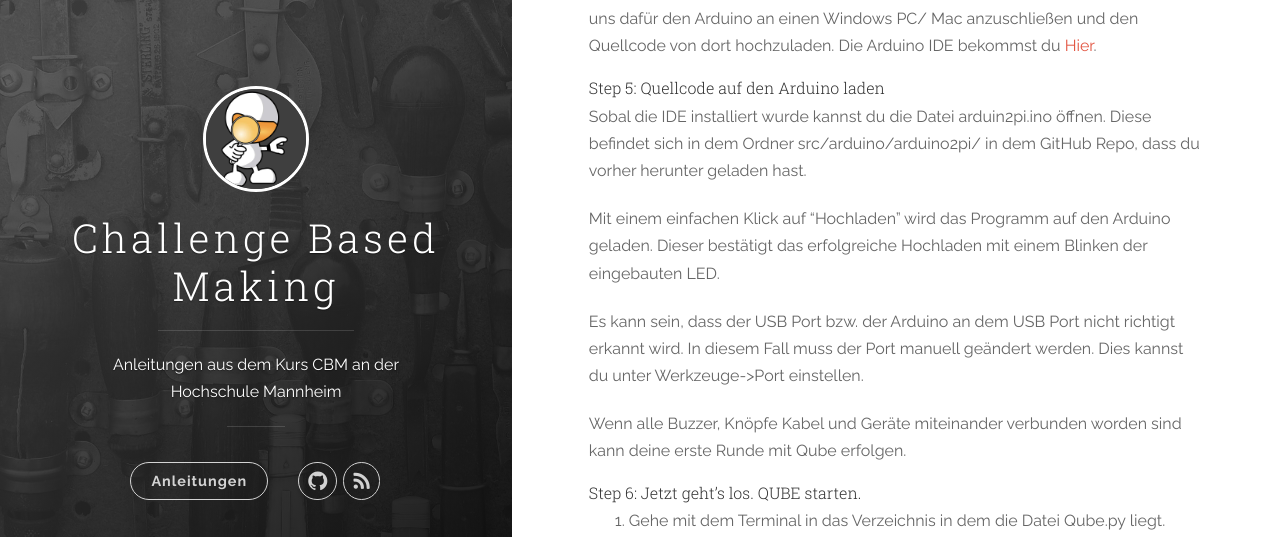
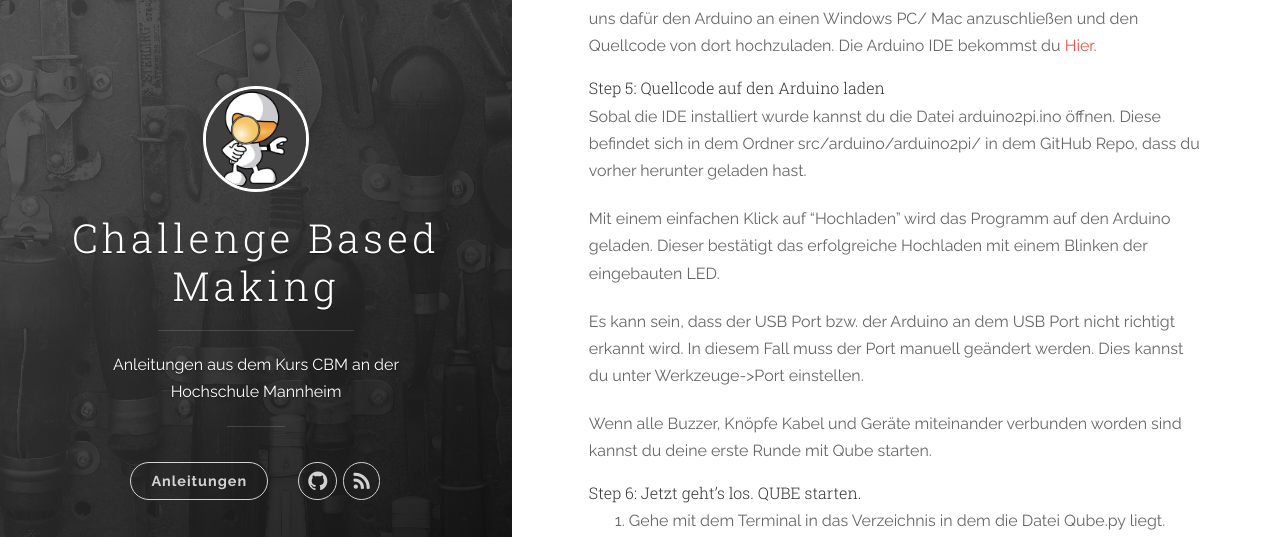
Before and after one commit to cbm-instructions/cbm-instructions.github.io, a Jekyll site: the page built from _posts/2016-06-13-twoandahalfwomen.markdown, in a window 1280 px wide and 900 px high, scrolled down 34951 px. Shown: the part 153-690 px from the top of the window. Built offline with Jekyll 4.4.1, drawn with Linux system fonts in a browser that asks for light colours; nearby versions of some CDN libraries.

```diff
--- a/_posts/2016-06-13-twoandahalfwomen.markdown
+++ b/_posts/2016-06-13-twoandahalfwomen.markdown
@@ -599,13 +599,13 @@ Leider führte dies in unserem Fall zu erheblichem Problemen und wir entschieden
 Die Arduino IDE bekommst du [Hier](https://www.arduino.cc/en/Main/Software).
 
 ### Step 5: Quellcode auf den Arduino laden
-Sobal die IDE installiert wurde kannst du die Datei arduin2pi.ino öffnen. Diese befindet sich in dem Ordner src/arduino/arduino2pi/ in dem GitHub Repo, dass du vorher herunter geladen hast.
+Sobal die IDE installiert wurde kannst du die Datei arduino2pi.ino öffnen. Diese befindet sich in dem Ordner src/arduino/arduino2pi/ in dem GitHub Repo, dass du vorher herunter geladen hast.
 
 Mit einem einfachen Klick auf "Hochladen" wird das Programm auf den Arduino geladen. Dieser bestätigt das erfolgreiche Hochladen mit einem Blinken der eingebauten LED.
 
 Es kann sein, dass der USB Port bzw. der Arduino an dem USB Port nicht richtigt erkannt wird. In diesem Fall muss der Port manuell geändert werden. Dies kannst du unter Werkzeuge->Port einstellen.
 
-Wenn alle Buzzer, Knöpfe Kabel und Geräte miteinander verbunden worden sind kann deine erste Runde mit Qube erfolgen.
+Wenn alle Buzzer, Knöpfe Kabel und Geräte miteinander verbunden worden sind kannst du deine erste Runde mit Qube starten.
 
 ### Step 6: Jetzt geht's los. QUBE starten.
 1. Gehe mit dem Terminal in das Verzeichnis in dem die Datei Qube.py liegt.
```
Also changed, not shown: other parts of _posts/2016-06-13-twoandahalfwomen.markdown (+2 -1 lines).
